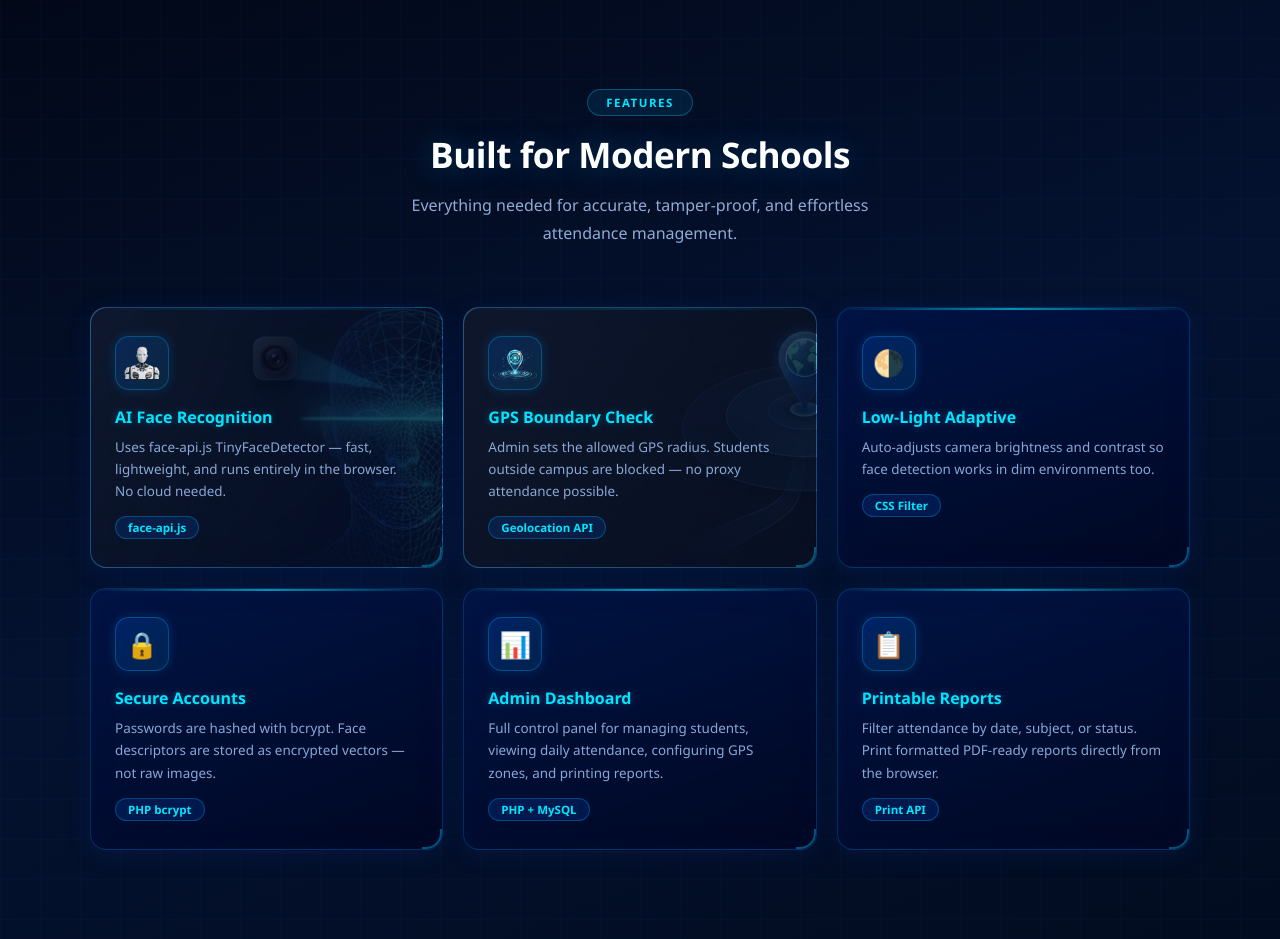
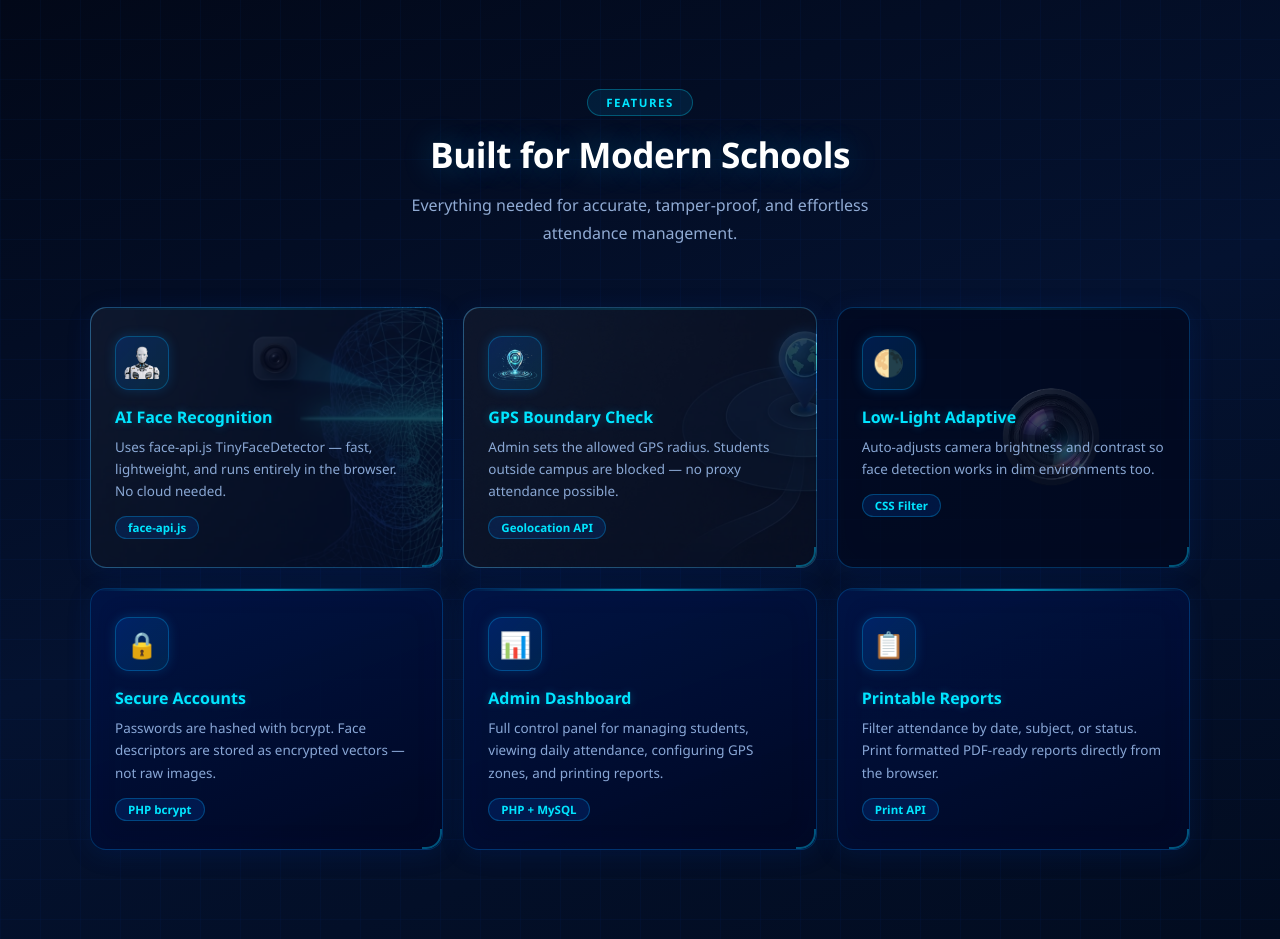
Before and after one commit to quibotludilyn-create/AttendanceSystem, a PHP site: the page made by index.php in a window 1280 px wide. Shown: the part 1760-2699 px from the top of the page. Run offline with PHP 8.4, Linux system fonts and the light colour scheme.

Commit message:
Update: camera image in the background

```diff
--- a/index.php
+++ b/index.php
@@ -1202,11 +1202,14 @@
                 </div>
             </div>
 
-            <div class="feat-card reveal d3">
-                <div class="feat-icon-box">🌗</div>
-                <div class="feat-title">Low-Light Adaptive</div>
-                <div class="feat-desc">Auto-adjusts camera brightness and contrast so face detection works in dim environments too.</div>
-                <span class="feat-tag">CSS Filter</span>
+            <div class="feat-card reveal d3"  style="background-image:url('assets/img/lowlight.png');background-size:cover;background-position:center;position:relative;">
+                <div style="position:absolute;inset:0;background:rgba(0,8,30,0.72);border-radius:16px;"></div>
+                <div style="position:relative;z-index:1;">
+                    <div class="feat-icon-box">🌗</div>
+                    <div class="feat-title">Low-Light Adaptive</div>
+                    <div class="feat-desc">Auto-adjusts camera brightness and contrast so face detection works in dim environments too.</div>
+                    <span class="feat-tag">CSS Filter</span>
+                </div>
             </div>
             <div class="feat-card reveal d1">
                 <div class="feat-icon-box">🔒</div>
```
Also changed, not shown: assets/img/lowlight.png (added).
